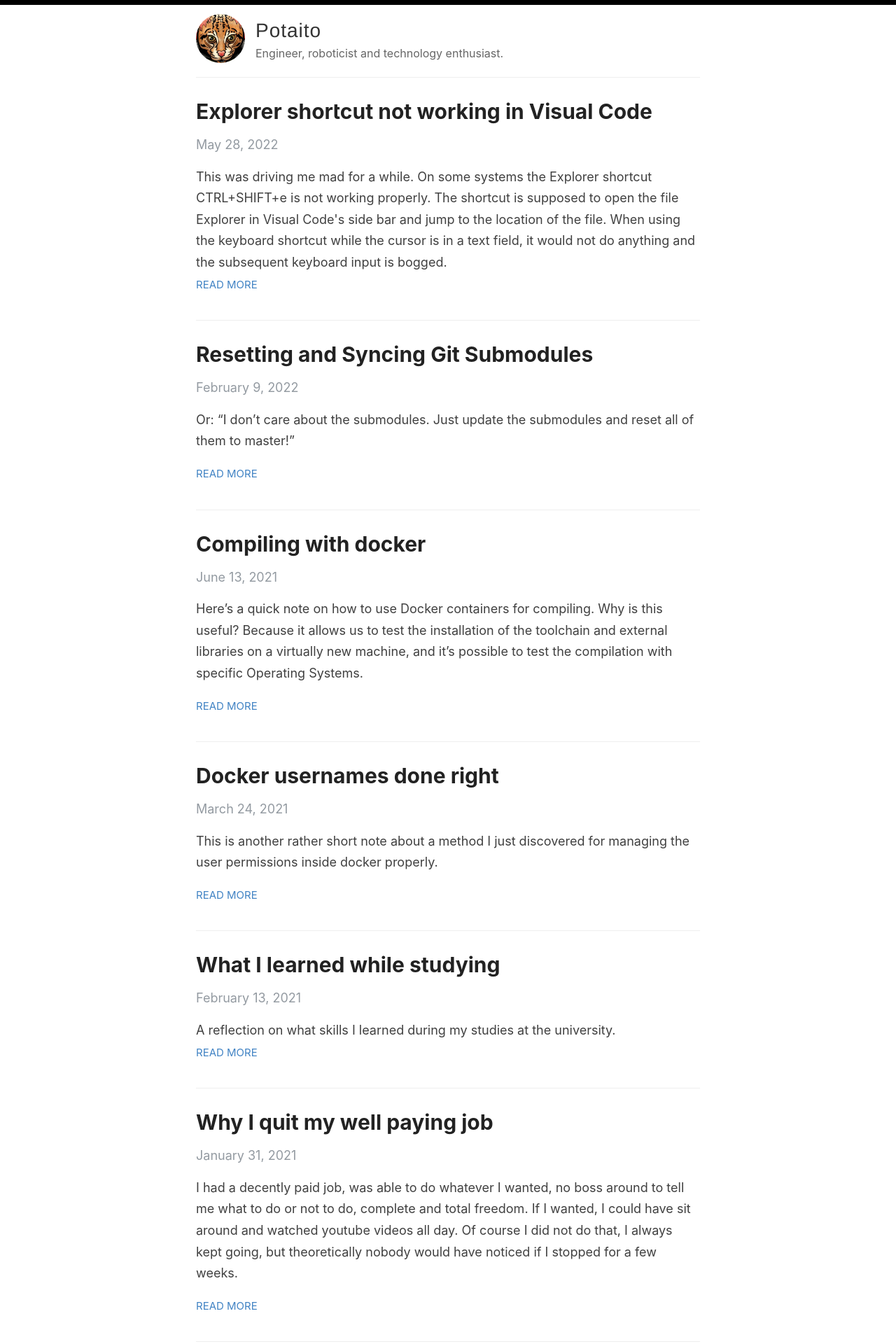
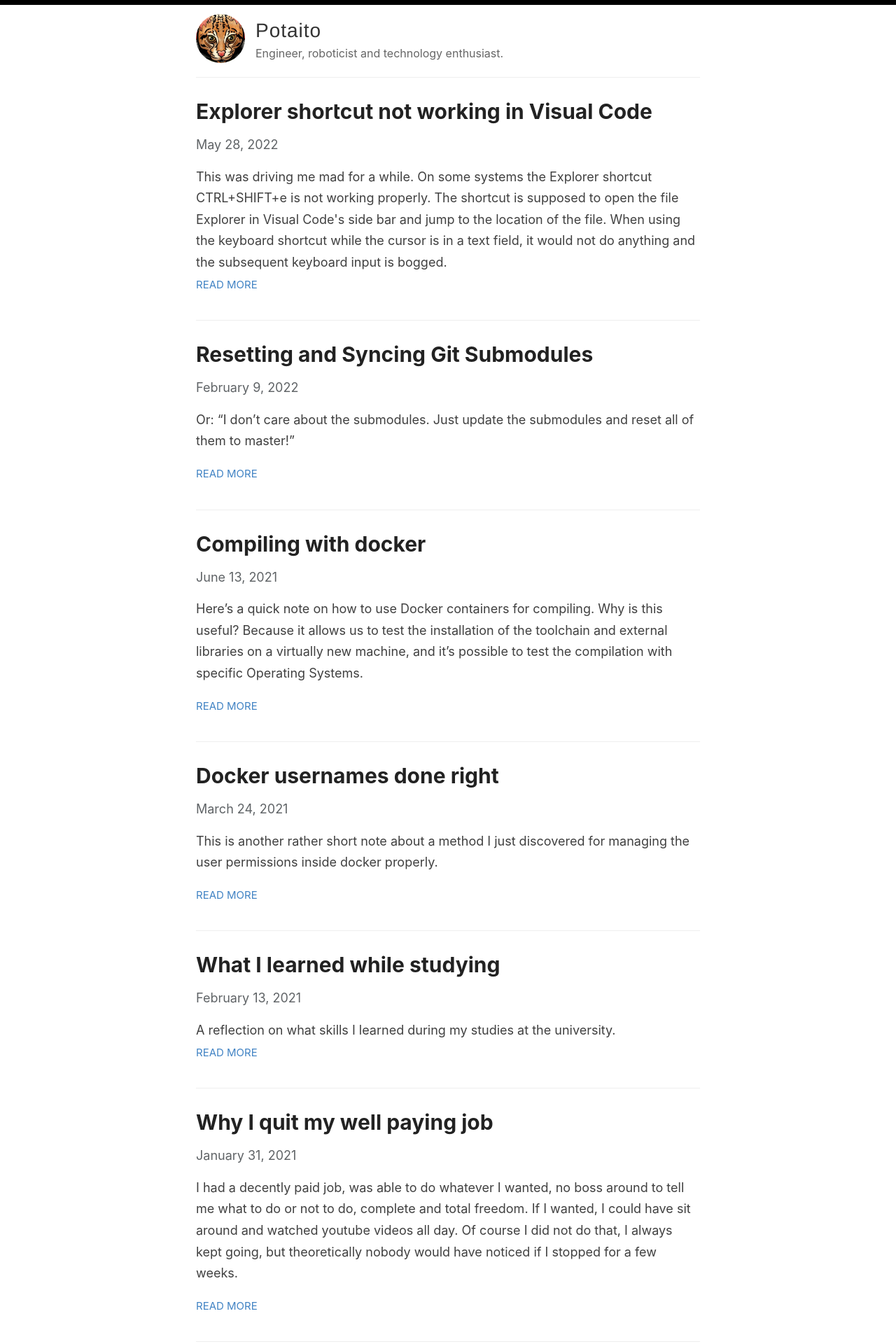
Before and after one commit to potaito/potaito.github.io, a Jekyll site: the page built from index.html, in a window 1280 px wide. Shown: the top 1920 px of the page at 70% size. Built offline with Jekyll 4.4.1, drawn with Linux system fonts in a browser that asks for light colours; the list of posts is cut into pages by our own code.

Commit message:
improve readability

```diff
--- a/_includes/meta.html
+++ b/_includes/meta.html
@@ -1,6 +1,6 @@
 <meta content='text/html; charset=utf-8' http-equiv='Content-Type'>
 <meta http-equiv='X-UA-Compatible' content='IE=edge'>
-<meta name='viewport' content='width=device-width, initial-scale=1.0, maximum-scale=1.0'>
+<meta name='viewport' content='width=device-width, initial-scale=1.0, maximum-scale=5.0'>
 
 {% if page.excerpt %}
 <meta property="og:description" content="{{ page.excerpt| strip_html }}" />
--- a/assets/style.scss
+++ b/assets/style.scss
@@ -471,7 +471,7 @@
 
 .post_date{
   text-align: left;
-  color: #939aa1;
+  color: #5f6366;
 }
 
 .cd-container a {
```
